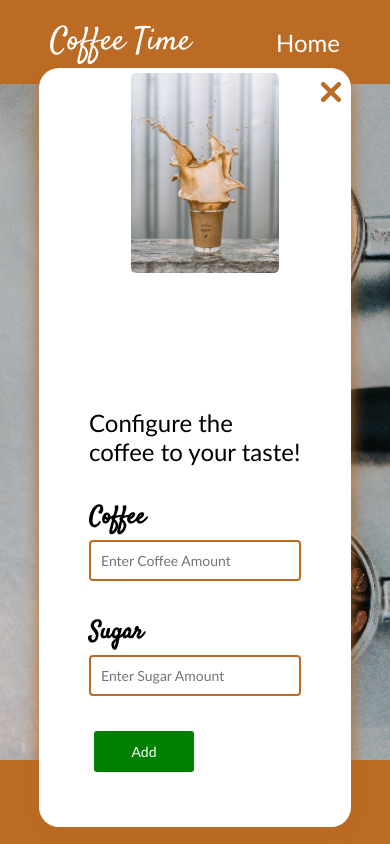
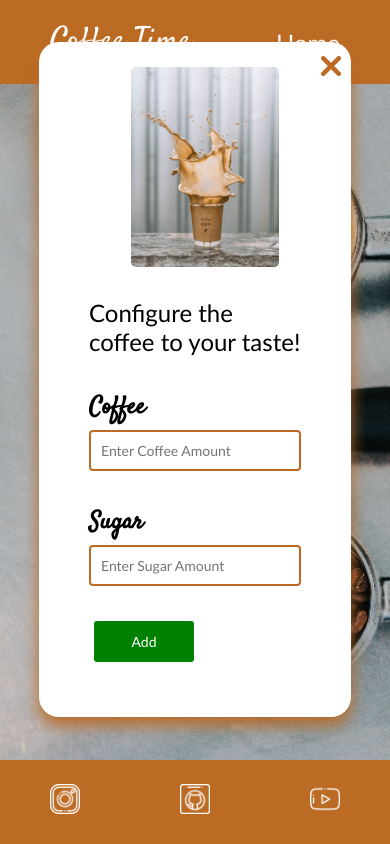
Before and after one commit to Ramoz007/coffeetime, a plain HTML site: page index.html in a window 390 px wide. Both pictures are taken after a click on the element "Configure". Drawn offline with Linux system fonts and the light colour scheme.

Commit message:
correct layouts

```diff
--- a/index.html
+++ b/index.html
@@ -82,11 +82,12 @@
   <!-- Modal -->
   <div class="modal-container" id="modal">
     <div class="modal">
-      <div class="img-div"><img style="height: 200px; border-radius: 5px;" src="./images/ingredients_add.png"></div>
+      <div class="img-div"><img style="height: 200px; border-radius: 5px; margin-top: 20px;" src="./images/ingredients_add.png"></div>
       <div class="modal-content">
         <span>Configure the coffee to your taste!</span>
         <div class="space-div"></div>
         <form class="modal-form" id="modal-form">
+          <div id="inpt">
             <div class="form-control">
               <label for="coffee">Coffee</label>
               <input
@@ -107,6 +108,7 @@
               />
               <small>Error message</small>
             </div>
+          </div>
           <input type="submit" value="Add" class="btn" />
         </form>
       </div>
--- a/styles.css
+++ b/styles.css
@@ -70,6 +70,10 @@ form {
   right: 20px;
   top: 0;
   cursor: pointer;
+}
+#inpt{
+  display: flex;
+  justify-content: space-around;
 }
 
 /*classes*/
@@ -166,7 +170,7 @@ footer{
   display: flex;
   position: fixed;
   display: none;
-  padding-top: 8vh;
+  padding-top: 10vh;
   z-index: 1;
   left: 0;
   top: 0;
@@ -178,6 +182,7 @@ footer{
   border-radius: 20px;
   position: relative;
   width: 800px;
+  height: 300px;
   margin: auto;
   box-shadow: 0 8px 16px #BB6B24;
   background-color: #fff;
@@ -266,15 +271,11 @@ input{
 
 /*media queries for mobile screen size*/
 @media (max-width: 700px) {
-  .modal{
-    flex-direction: column;
-  }
   #img{
     height: 200px;
-    flex: 0;
   }
   form{
-    flex: 3;
+    flex-direction: column;
   }
   .main-left{
     display: flex;
@@ -308,25 +309,15 @@ input{
     height: 90vh;
     margin-left: 10vw;
     display: flex;
+    flex-direction: column;
     position: fixed;
     display: none;
-    padding-top: 8vh;
-    z-index: 1;
-    left: 0;
-    top: 0;
+    padding-top: 5vh;
   }
   .modal{
-    border-radius: 20px;
-    position: relative;
-    height: 90vh;
-    margin: auto;
-    box-shadow: 0 8px 16px #BB6B24;
-    background-color: #fff;
+    height: 80vh;
     display: flex;
-    justify-content: center;
-    align-items: center;
-    animation-name: modalopen;
-    animation-duration: var(--modal-duration);
+    flex-direction: column;
   }
   .img-div{
     height: 200px;
@@ -339,4 +330,8 @@ input{
   span{
     font-size:1.5rem;
   }
+  #inpt{
+    display: flex;
+    flex-direction: column;
+  }
 }
```
Lines whose indentation alone changed are shown as unchanged.
